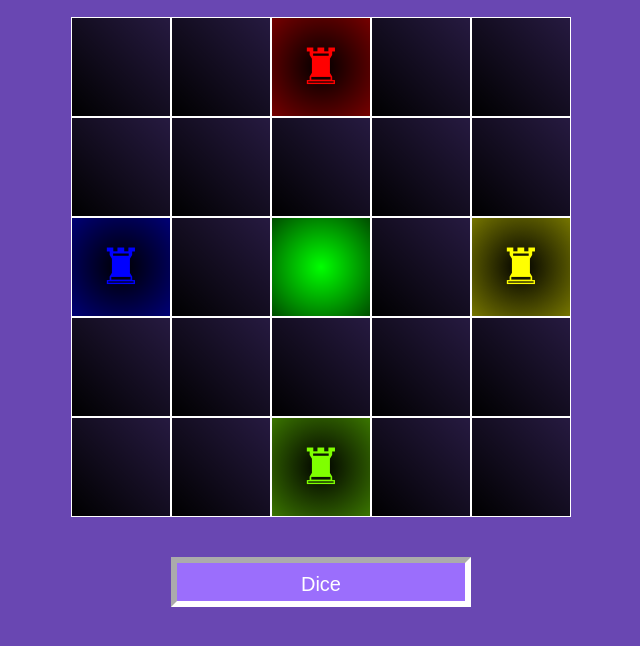
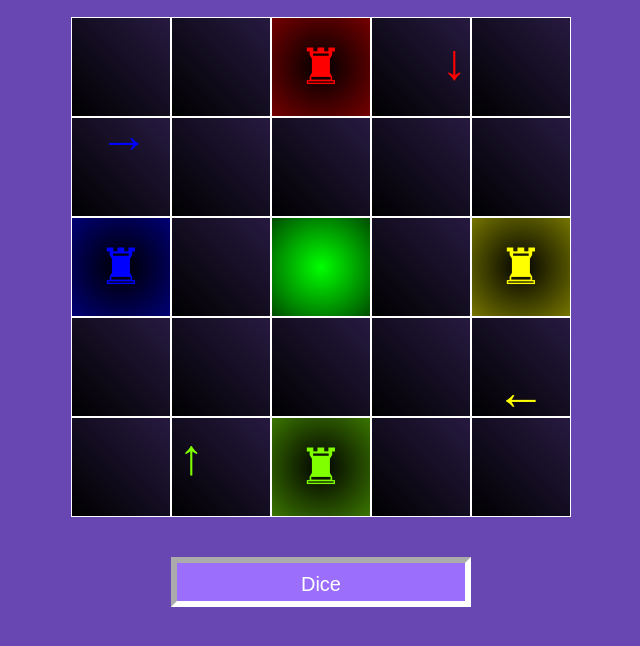
Before and after one commit to Jafardahod/IshtoGame, a plain HTML site: page index.html in a window 1280 px wide. Shown: the part 128-774 px from the top of the page, without its empty margins (319-959 px from the left). Drawn offline with Linux system fonts and the light colour scheme.

Commit message:
made some more css changes

```diff
--- a/style.css
+++ b/style.css
@@ -45,6 +45,7 @@ h3{
     color: white;
     font-size: 50px;
     border: 1px solid white;
+    position: relative
     /* border-radius: 8px; */
 }
 
@@ -57,9 +58,9 @@ h3{
     background-color: #9b6efc;
     border: 6px inset white;
 }
-.startblock{
+/* .startblock{
     background: repeating-radial-gradient(black, white 150px);
-}
+} */
 .winblock{
     background: repeating-radial-gradient(lime, #000000 99px);
 }
@@ -76,14 +77,49 @@ h3{
 }
 
 
-#4::before{
-    content: '↓';
-
-}
-
 .number{
     color: white;
     font-size: 50px;
     margin-bottom: 10px;
     margin-top: 5px;
 }
+
+._4::after{
+    content: "↓";
+    color: red !important;
+    position: absolute;
+    top: 15px;
+    left: 70px;
+    background-color: rgba(0, 0, 0, 0);
+    z-index: 0;
+}
+
+._6::after{
+    content: "→";
+    color: blue !important;
+    position: absolute;
+    top: -12px;
+    left: 27px;
+    background-color: rgba(0, 0, 0, 0);
+    z-index: 0;
+}
+
+._22::after{
+    content: "↑";
+    color: chartreuse !important;
+    position: absolute;
+    top: 10px;
+    left: 7px;
+    background-color: rgba(0, 0, 0, 0);
+    z-index: 0;
+}
+
+._20::after{
+    content: "←";
+    color: yellow !important;
+    position: absolute;
+    top: 45px;
+    left: 24px;
+    background-color: rgba(0, 0, 0, 0);
+    z-index: 0;
+}
```
